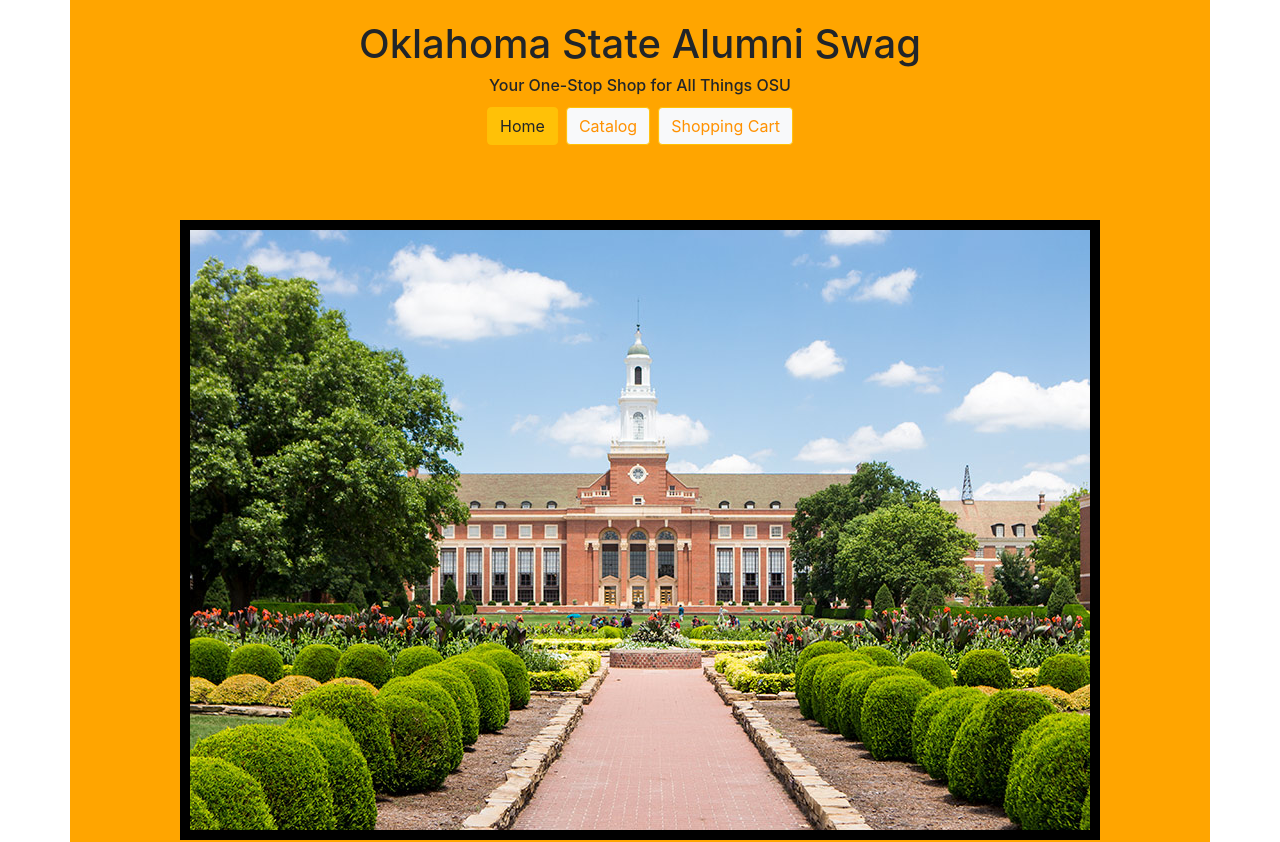
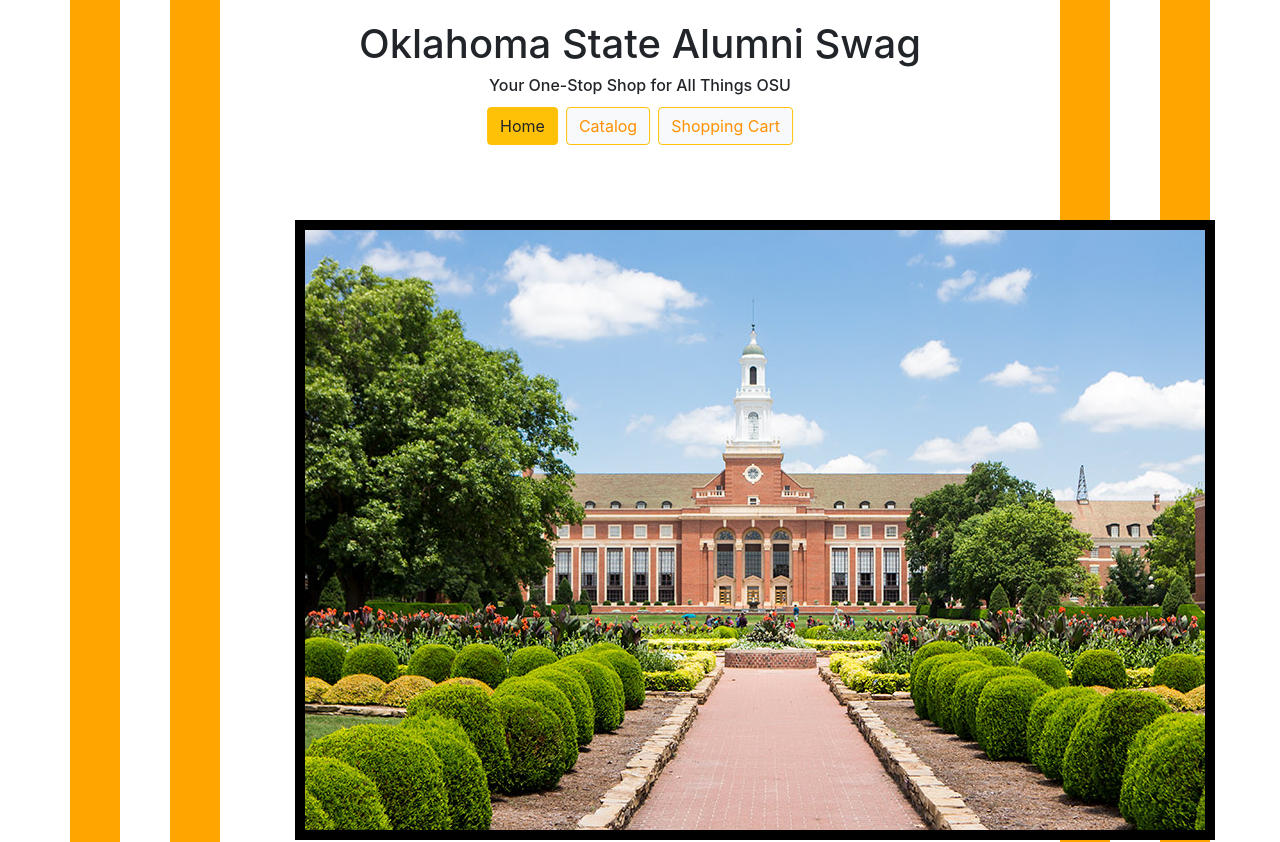
Before and after one commit to emladd10/Alumni-Swag-App, an Angular app in the folder Alumni-Swag-App/: page /home in a window 1280 px wide. Shown: the top 842 px of the page. Built offline with nearby package versions, Linux system fonts and the light colour scheme.

Commit message:
border backgroun

```diff
--- a/Alumni-Swag-App/src/app/home/home.component.css
+++ b/Alumni-Swag-App/src/app/home/home.component.css
@@ -26,15 +26,12 @@
     border-right: dotted;
 }
 
+
+
 .margins {
     margin-top: 25px;
 }
 
 .font {
-    font-family: 'Franklin Gothic Medium', 'Arial Narrow', Arial, sans-serif;
     text-align: center;
 }
-
-.container {
-    background-color: orange;
-}
--- a/Alumni-Swag-App/src/app/home/home.component.html
+++ b/Alumni-Swag-App/src/app/home/home.component.html
@@ -1,4 +1,4 @@
-<div class="container margins">
+<div class="margins">
 
 <div class="row margins">
     <div class="col-sm-12 homepage">
--- a/Alumni-Swag-App/src/styles.css
+++ b/Alumni-Swag-App/src/styles.css
@@ -21,5 +21,8 @@
 }
 
 .container {
-    background-color: orange;
+    border-right: double;
+    border-left: double;
+    border-width: 150px;
+    border-color: orange;
 }
```
